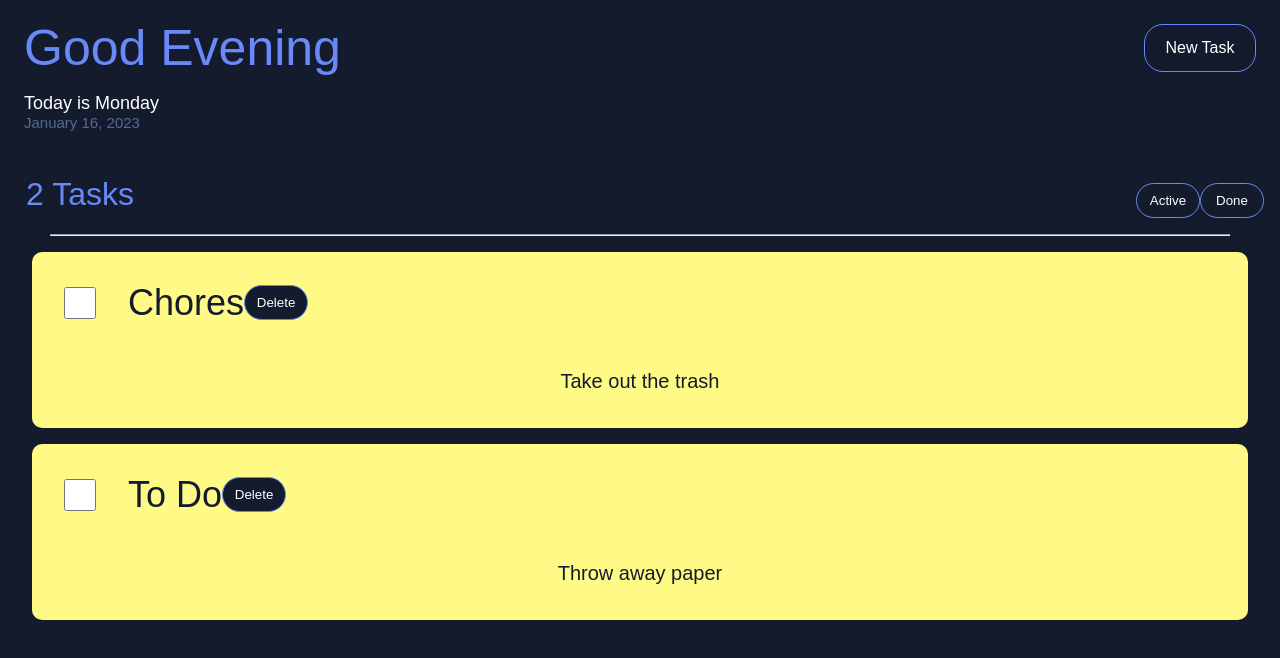
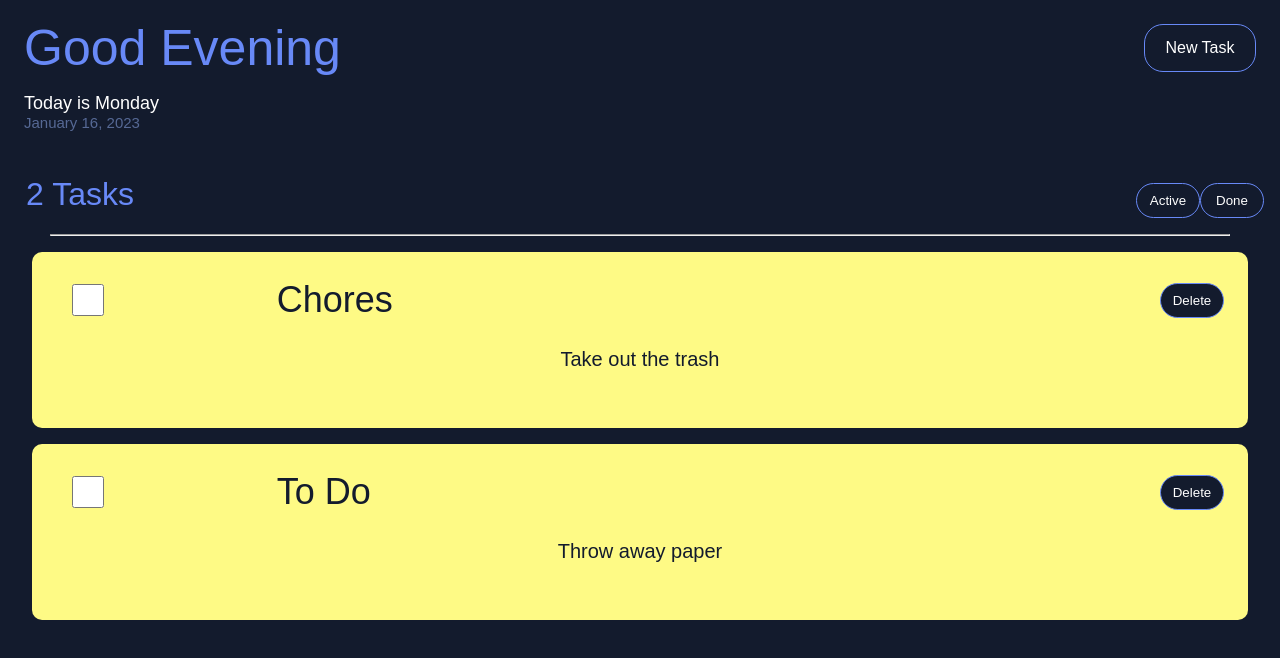
Before and after one commit to dilekbaykara/to-do-list, a React (Create React App) app: page / in a window 1280 px wide. Shown: the top 658 px of the page. Built offline with nearby package versions, Linux system fonts and the light colour scheme; a web font is replaced by a local one.

Commit message:
styled delete button within to do container

```diff
--- a/src/App.css
+++ b/src/App.css
@@ -21,16 +21,19 @@
 }
 
 .checkbox-title-container {
-  margin-top: 1rem;
-  margin-bottom: 1rem;
-  display: flex;
-  flex-wrap: wrap;
-  align-content: flex-start;
-  align-items: center;
+    margin-top: 1rem;
+    padding: 1rem;
+    display: grid;
+    grid-template-columns: repeat(5, 1fr);
+    grid-template-rows: repeat(1, 4rem);
+    margin-left: -0.5rem;
+    align-items: center;
+    margin-right: 0.5rem;
 }
 
 #checkbox {
-  display: inline-block;
+  justify-self: flex-start;
+  display: flex;
   height: 2rem;
   width: 2rem;
   margin: 2rem;
@@ -38,6 +41,8 @@
 
 /* ADJUST THIS LATER*/
 #delete-div{
+  justify-self: end;
+  grid-column: 5;
   display: flex;
   gap: 2rem;
 }
```
